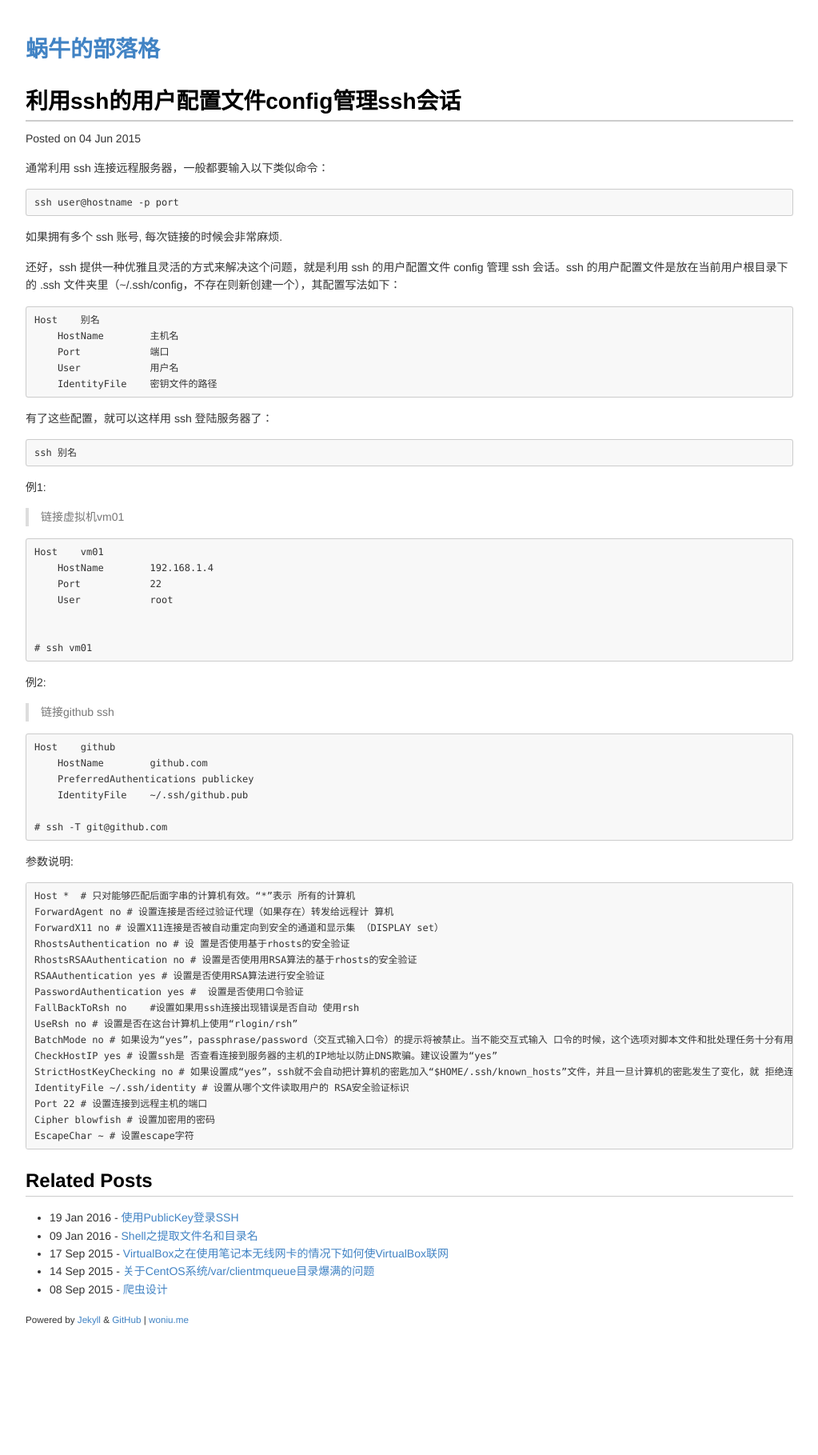
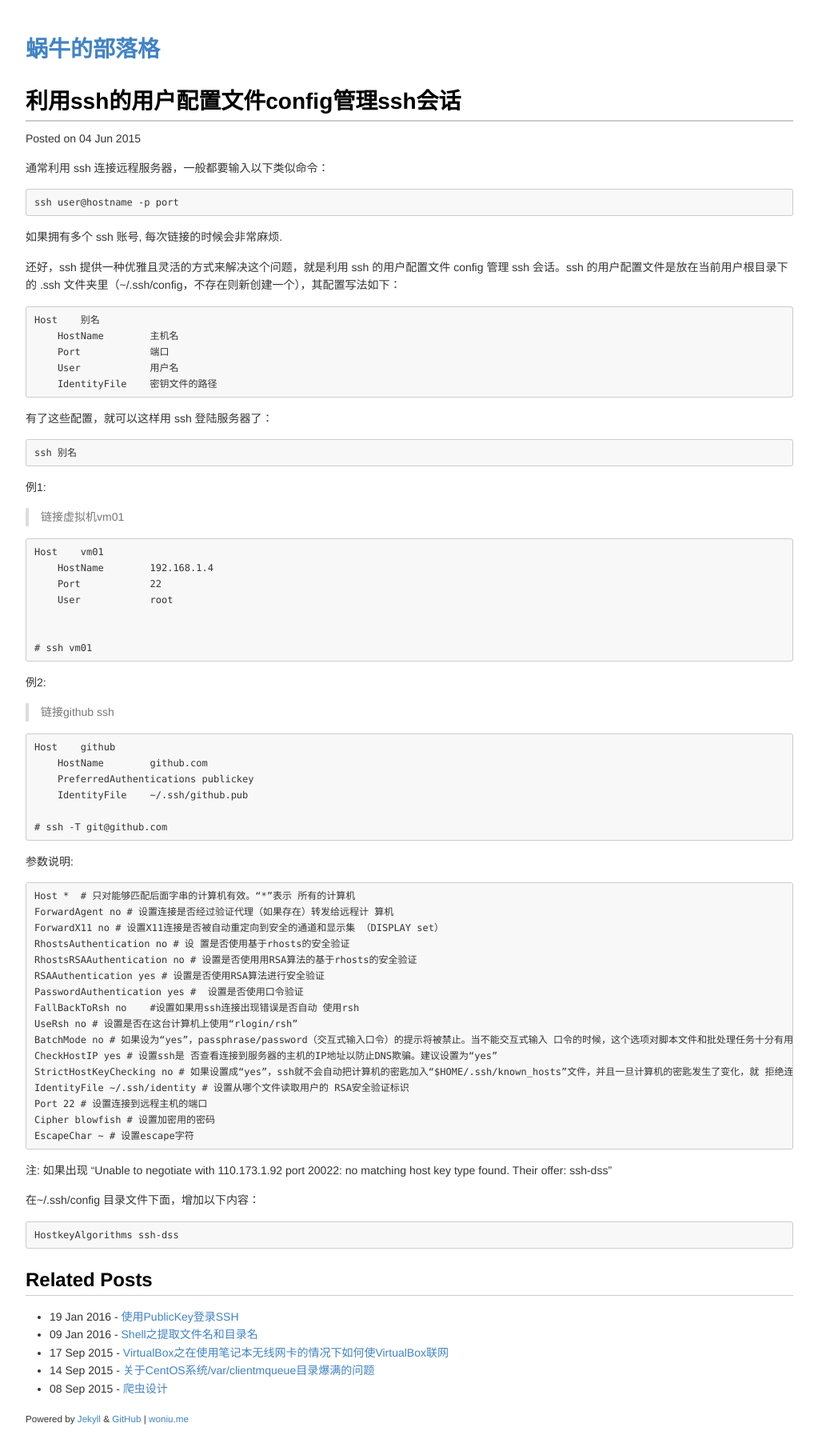
Before and after one commit to peng2089/dp.github.io, a Jekyll site: the page built from _posts/2015-06-04-利用ssh的用户配置文件config管理ssh会话.md, in a window 1280 px wide. Shown: the whole page at 80% size, without its empty margins (128-1151 px from the left). Built offline with Jekyll 4.4.1, drawn with Linux system fonts in a browser that asks for light colours; before the commit the page ends 1696 px from its top, so only the background shows below that.

Commit message:
Update 2015-06-04-利用ssh的用户配置文件config管理ssh会话.md

```diff
--- a/_posts/2015-06-04-利用ssh的用户配置文件config管理ssh会话.md
+++ b/_posts/2015-06-04-利用ssh的用户配置文件config管理ssh会话.md
@@ -65,3 +65,11 @@ tags: [ ssh,ssh会话 ]
     Port 22 # 设置连接到远程主机的端口
     Cipher blowfish # 设置加密用的密码
     EscapeChar ~ # 设置escape字符
+
+
+注:
+如果出现 "Unable to negotiate with 110.173.1.92 port 20022: no matching host key type found. Their offer: ssh-dss"
+
+在~/.ssh/config 目录文件下面，增加以下内容：
+
+    HostkeyAlgorithms ssh-dss
```
